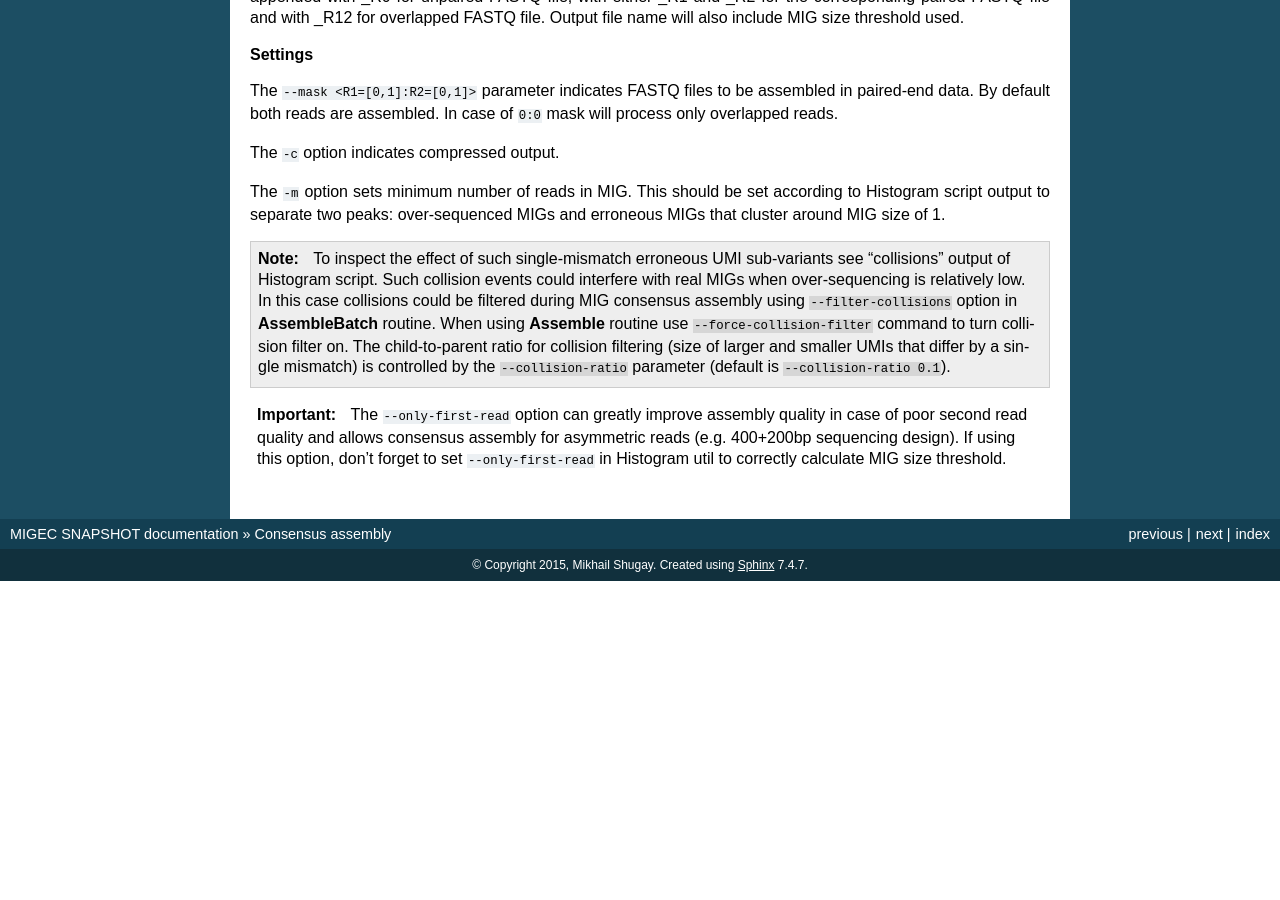
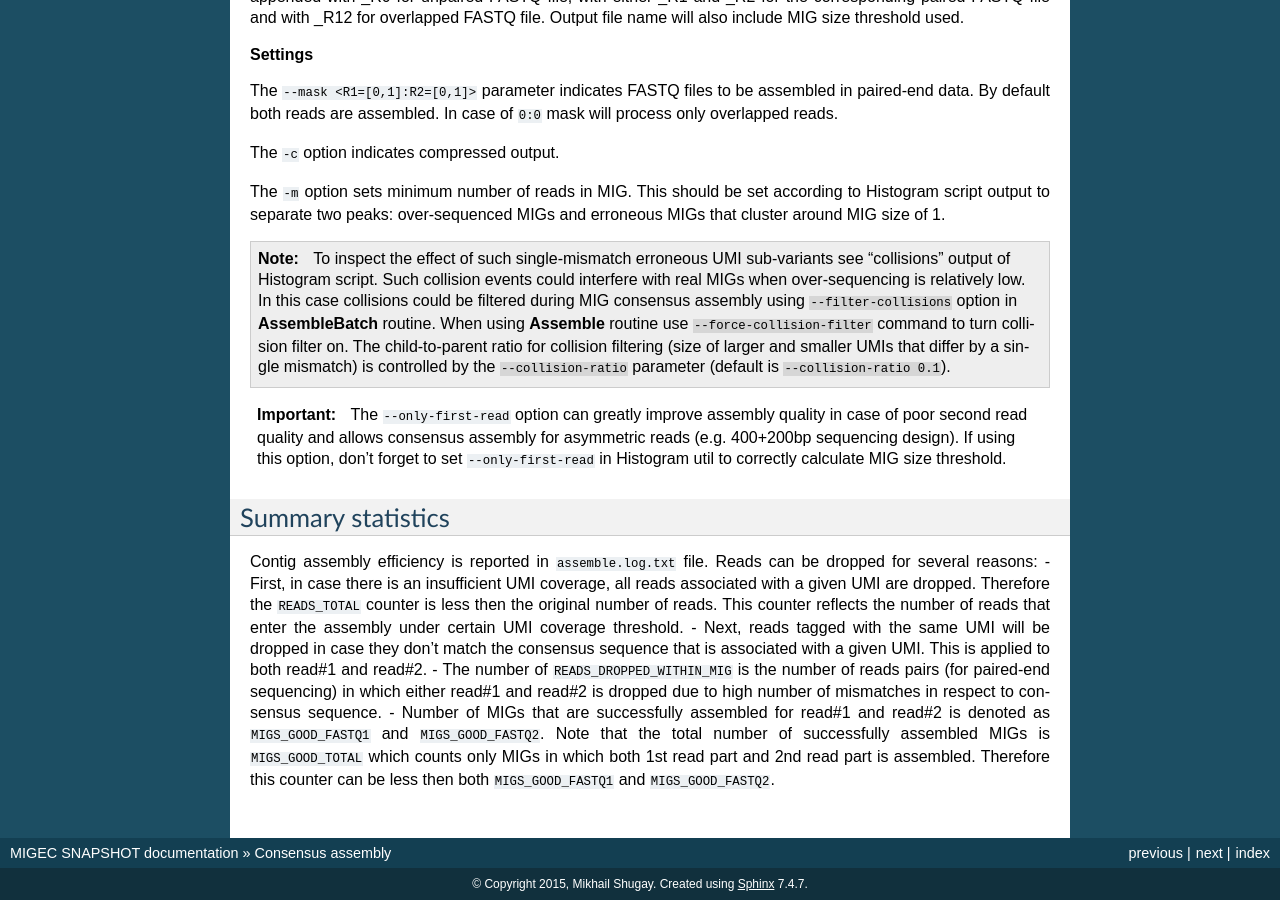
Before and after one commit to mikessh/migec, a Sphinx documentation site: the page built from doc/assemble.rst, in a window 1280 px wide and 900 px high, scrolled down 1593 px. Built offline with Sphinx 7.4.7, drawn with Linux system fonts in a browser that asks for light colours; before the commit the page ends 2174 px from its top, so only the background shows below that.

Commit message:
#18 update doc

```diff
--- a/doc/assemble.rst
+++ b/doc/assemble.rst
@@ -144,3 +144,13 @@ over-sequenced MIGs and erroneous MIGs that cluster around MIG size of
     asymmetric reads (e.g. 400+200bp sequencing design). If using this option,
     don't forget to set ``--only-first-read`` in Histogram util to correctly
     calculate MIG size threshold.
+
+Summary statistics
+~~~~~~~~~~~~~~~~~~
+
+Contig assembly efficiency is reported in ``assemble.log.txt`` file. Reads can be dropped for several
+reasons:
+- First, in case there is an insufficient UMI coverage, all reads associated with a given UMI are dropped. Therefore the ``READS_TOTAL`` counter is less then the original number of reads. This counter reflects the number of reads that enter the assembly under certain UMI coverage threshold.
+- Next, reads tagged with the same UMI will be dropped in case they don't match the consensus sequence that is associated with a given UMI. This is applied to both read#1 and read#2.
+- The number of ``READS_DROPPED_WITHIN_MIG`` is the number of reads pairs (for paired-end sequencing) in which either read#1 and read#2 is dropped due to high number of mismatches in respect to consensus sequence.
+- Number of MIGs that are successfully assembled for read#1 and read#2 is denoted as ``MIGS_GOOD_FASTQ1`` and ``MIGS_GOOD_FASTQ2``. Note that the total number of successfully assembled MIGs is ``MIGS_GOOD_TOTAL`` which counts only MIGs in which both 1st read part and 2nd read part is assembled. Therefore this counter can be less then both ``MIGS_GOOD_FASTQ1`` and ``MIGS_GOOD_FASTQ2``.
```
